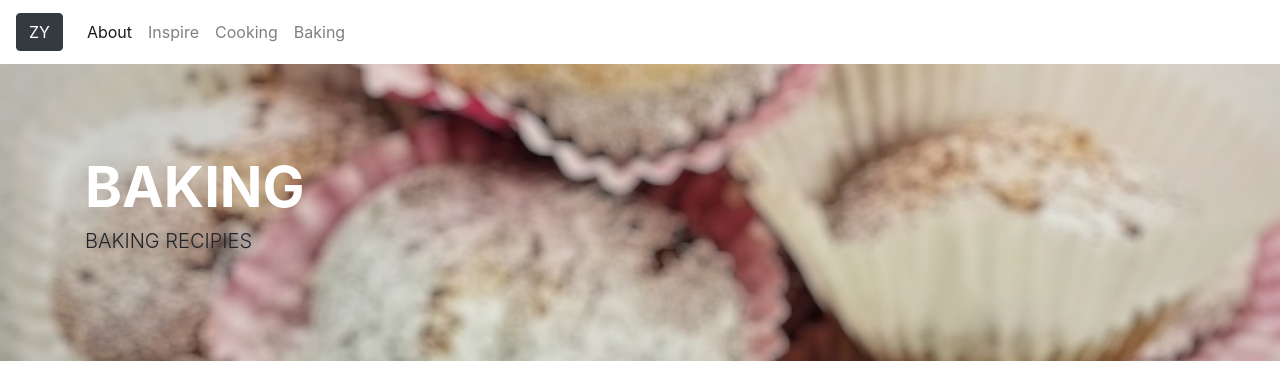
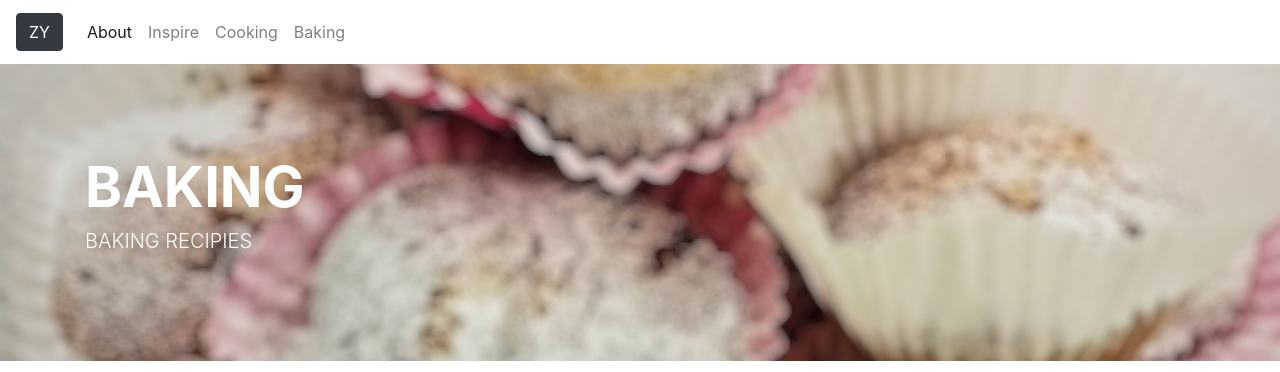
Before and after one commit to zahra-rahman/Zahras-Recipe-Website.github.io, a plain HTML site: page page4-baking.html in a window 1280 px wide. Shown: the top 372 px of the page. Drawn offline with nearby package versions, Linux system fonts and the light colour scheme.

Commit message:
Add files via upload

```diff
--- a/page4-baking.css
+++ b/page4-baking.css
@@ -11,6 +11,12 @@ h1.display-4{
   font-weight: bold;
   color: white;
 }
+
+
+h2.lead{
+  color: white;
+}
+
 
 .card-deck{
   padding-bottom: 3%;
```
